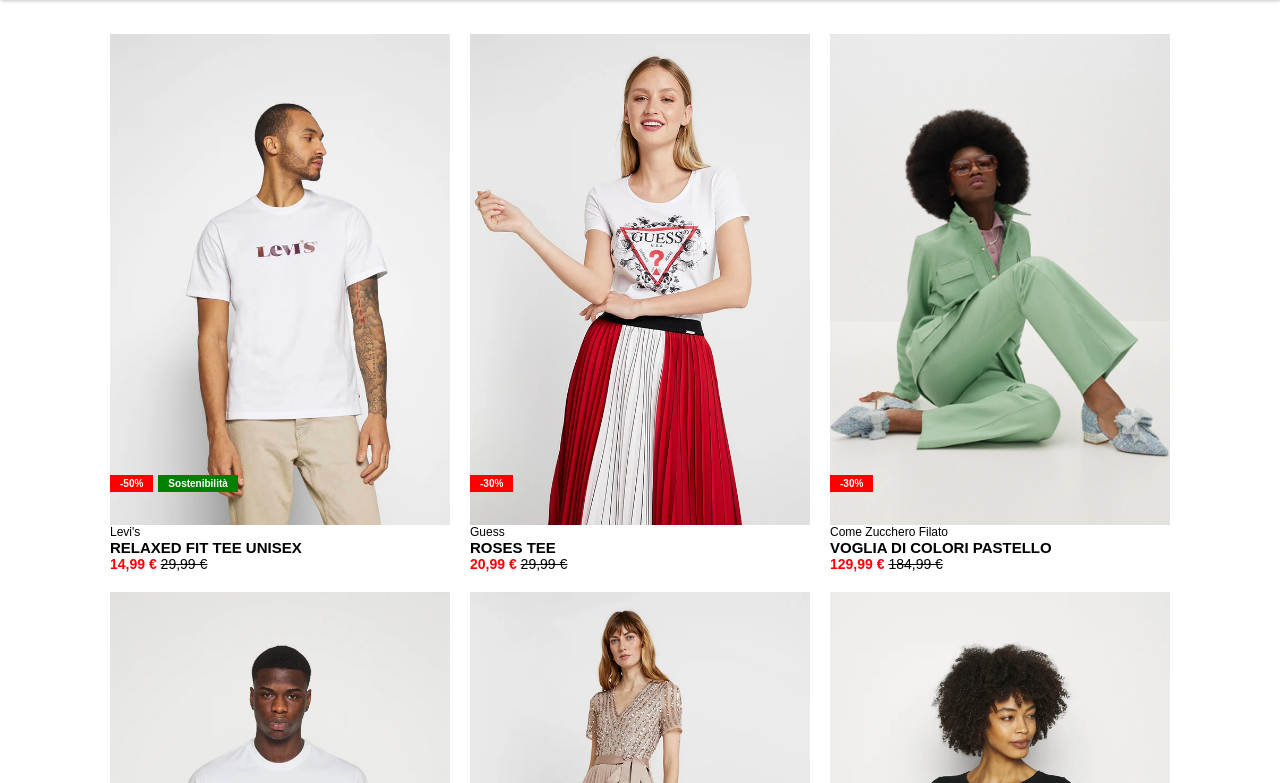
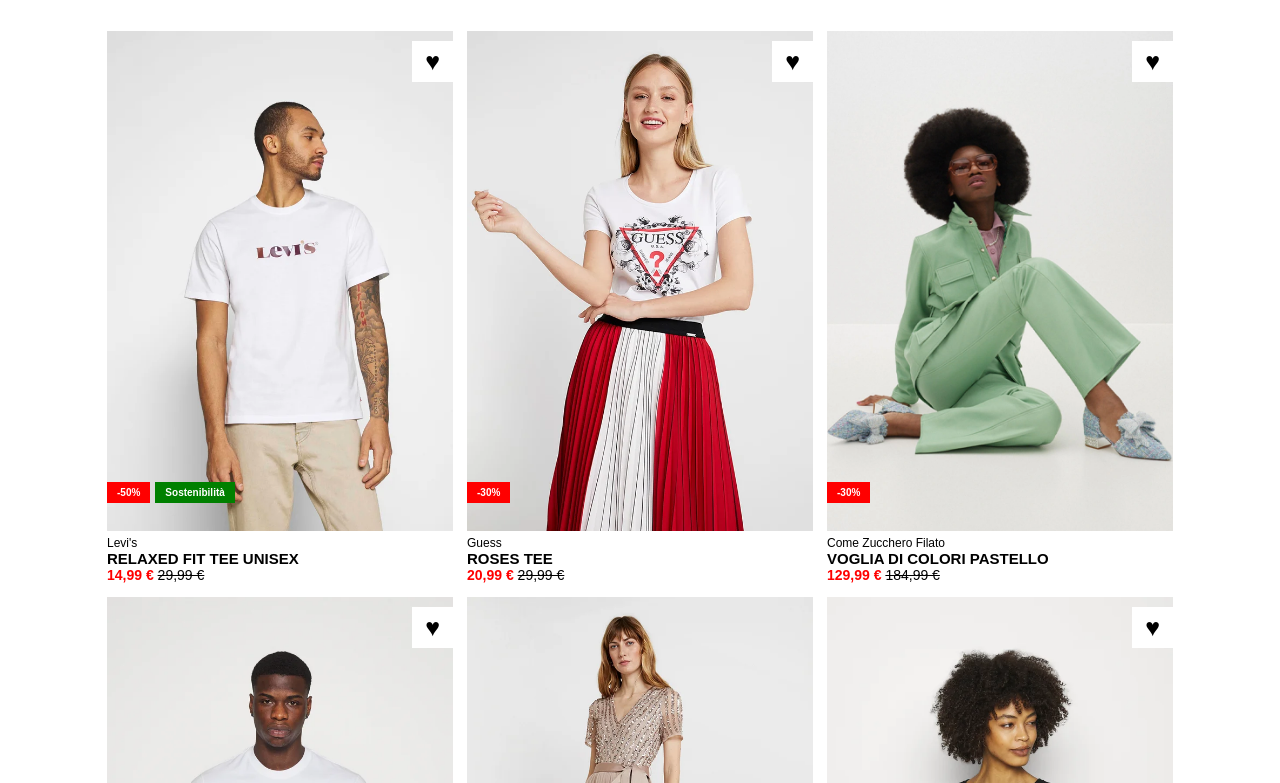
Before and after one commit to Corfaya/html-css-boolando, a plain HTML site: page index.html in a window 1280 px wide. Shown: the part 76-859 px from the top of the page. Drawn offline with Linux system fonts and the light colour scheme.

Commit message:
[UPD] Heart :hover added. CLOSED

```diff
--- a/css/style.css
+++ b/css/style.css
@@ -75,7 +75,7 @@ main {
 }
 
 /* ELEMENTS' STYLE */
-/* Padding and margin area */
+/* Padding area */
 .p-20 {
     padding: 20px;
 }
@@ -101,6 +101,10 @@ main {
     background-color: #008000;
 }
 
+.bg-white {
+    background-color: #fff;
+}
+
 /* Other styles */
 .shadow {
     box-shadow: 1px 2px 5px #808080;
@@ -118,7 +122,7 @@ li {
 }
 
 #logo {
-    width: 150px;
+    width: 120px;
 }
 
 i {
@@ -126,7 +130,7 @@ i {
 }
 
 .model-images {
-    margin: 10px;
+    margin: 7px;
     position: relative;
 }
 
@@ -141,16 +145,33 @@ i {
 }
 
 .label {
-    padding: 3px 10px;
+    padding: 5px 10px;
     margin-right: 5px;
     color: #fff;
     text-align: center;
     font-size: 10px;
 }
 
+.heart {
+    position: absolute;
+    top: 10px;
+    right: 0;
+    padding: 6px 13px;
+    font-size: 25px;
+    cursor: pointer;
+}
+
+.heart:hover {
+    color: #FF0000;
+}
+
 p {
     font-size: 12px;
     font-weight: 500;
+}
+
+.caption {
+    margin-top: 5px;
 }
 
 .caption>h2 {
--- a/index.html
+++ b/index.html
@@ -55,7 +55,7 @@
                             <div class="label red-label">-50%</div>
                             <div class="label green-label">Sostenibilità</div>
                         </div>
-                        <!-- <div class="heart"></div> -->
+                        <div class="heart bg-white">&hearts;</div>
                         <div class="caption">
                             <p>Levi's</p>
                             <h2>Relaxed Fit Tee Unisex</h2>
@@ -70,7 +70,7 @@
                         <div class="labels flex">
                             <div class="label red-label">-30%</div>
                         </div>
-                        <!-- <div class="heart"></div> -->
+                        <div class="heart bg-white">&hearts;</div>
                         <div class="caption">
                             <p>Guess</p>
                             <h2>Roses Tee</h2>
@@ -85,7 +85,7 @@
                         <div class="labels flex">
                             <div class="label red-label">-30%</div>
                         </div>
-                        <!-- <div class="heart"></div> -->
+                        <div class="heart bg-white">&hearts;</div>
                         <div class="caption">
                             <p>Come Zucchero Filato</p>
                             <h2>Voglia di colori pastello</h2>
@@ -101,7 +101,7 @@
                             <div class="label red-label">-50%</div>
                             <div class="label green-label">Sostenibilità</div>
                         </div>
-                        <!-- <div class="heart"></div> -->
+                        <div class="heart bg-white">&hearts;</div>
                         <div class="caption">
                             <p>Levi's</p>
                             <h2>Tee Unisex</h2>
@@ -114,7 +114,7 @@
                         <img class="d-block" src="./img/5.webp" alt="Model 5">
                         <img class="d-hidden" src="./img/5b.webp" alt="Model 5b">
                     </div>
-                    <!-- <div class="heart"></div> -->
+                    <div class="heart bg-white">&hearts;</div>
                     <div class="caption">
                         <p>Maya Deluxe</p>
                         <h2>Stripe Bodice</h2>
@@ -128,7 +128,7 @@
                         <div class="labels flex">
                             <div class="label green-label">Sostenibilità</div>
                         </div>
-                        <!-- <div class="heart"></div> -->
+                        <div class="heart bg-white">&hearts;</div>
                         <div class="caption">
                             <p>Esprit</p>
                             <h2>Maglione - Black</h2>
```
